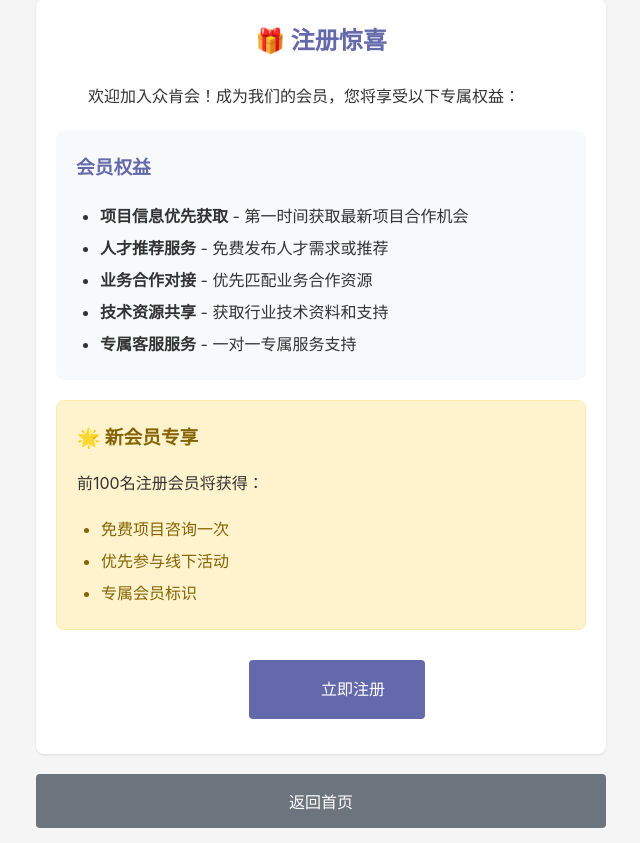
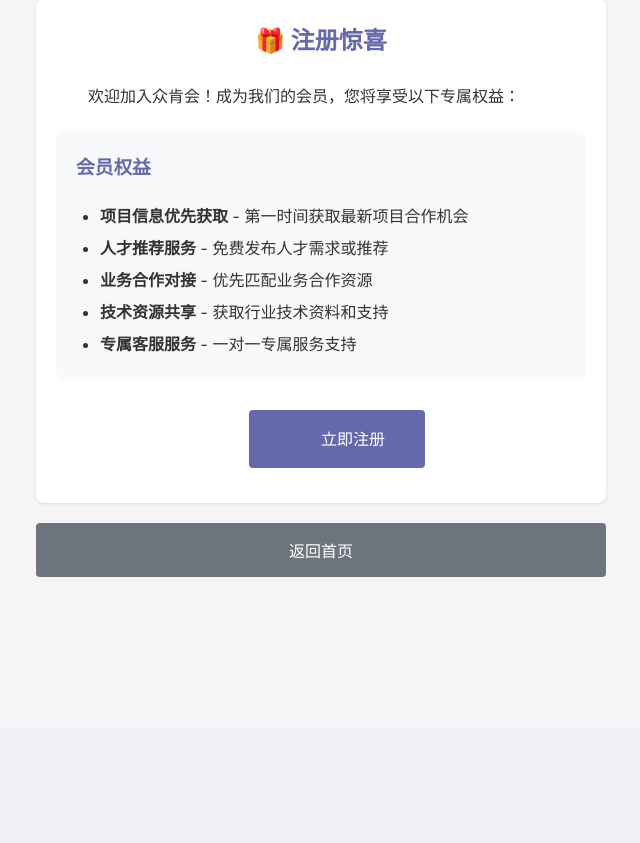
Before and after one commit to xiufengdong169-del/zhongkenhui, a FastAPI app: page /surprise in a window 1280 px wide. Shown: the part 72-915 px from the top of the page, without its empty margins (319-959 px from the left). After the commit the page ends 649 px from the top, so only its background shows below. Run offline with FastAPI, Linux system fonts and the light colour scheme.

Commit message:
隐藏注册惊喜页面的新会员专享内容

```diff
--- a/templates/surprise.html
+++ b/templates/surprise.html
@@ -16,15 +16,6 @@
                 <li><strong>专属客服服务</strong> - 一对一专属服务支持</li>
             </ul>
         </div>
-        <div style="background: #fff3cd; padding: 20px; border-radius: 8px; margin: 20px 0; border: 1px solid #ffeaa7;">
-            <h3 style="color: #856404; margin-bottom: 15px;">🌟 新会员专享</h3>
-            <p style="text-indent: 0;">前100名注册会员将获得：</p>
-            <ul style="line-height: 2; margin-left: 1.5em; color: #856404;">
-                <li>免费项目咨询一次</li>
-                <li>优先参与线下活动</li>
-                <li>专属会员标识</li>
-            </ul>
-        </div>
         <p style="text-align: center; margin-top: 30px;">
             <a href="/register" class="btn" style="display: inline-block; width: auto; padding: 15px 40px;">立即注册</a>
         </p>
```
